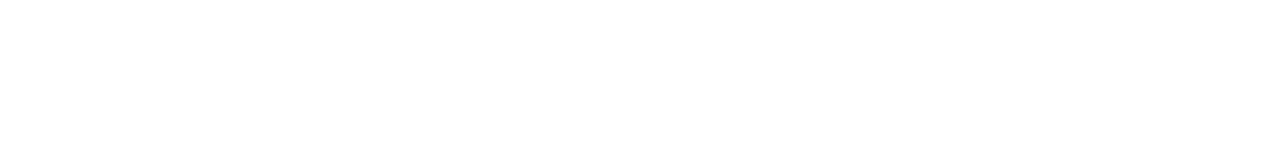
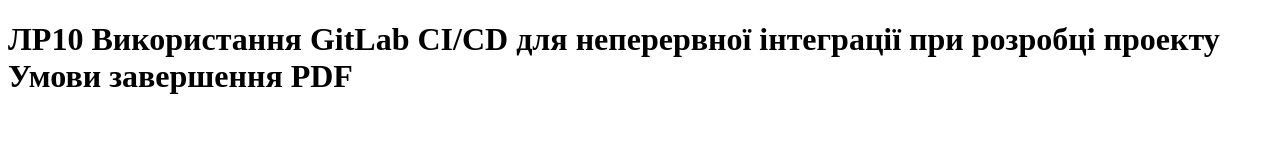
Before and after one commit to DimkaIx/my-website-1, a plain HTML site: page My-project/site/Index.html in a window 1280 px wide. Drawn offline with Linux system fonts and the light colour scheme; files that its build step writes are made by us from their sources.

Commit message:
Update Index.html

```diff
--- a/My-project/site/Index.html
+++ b/My-project/site/Index.html
@@ -9,6 +9,9 @@
 </head>
 <body>
   <html>
+      <h1>ЛР10 Використання GitLab CI/CD для неперервної інтеграції при розробці проекту
+Умови завершення
+PDF</h1>
 
   </html>
 </body>
```
